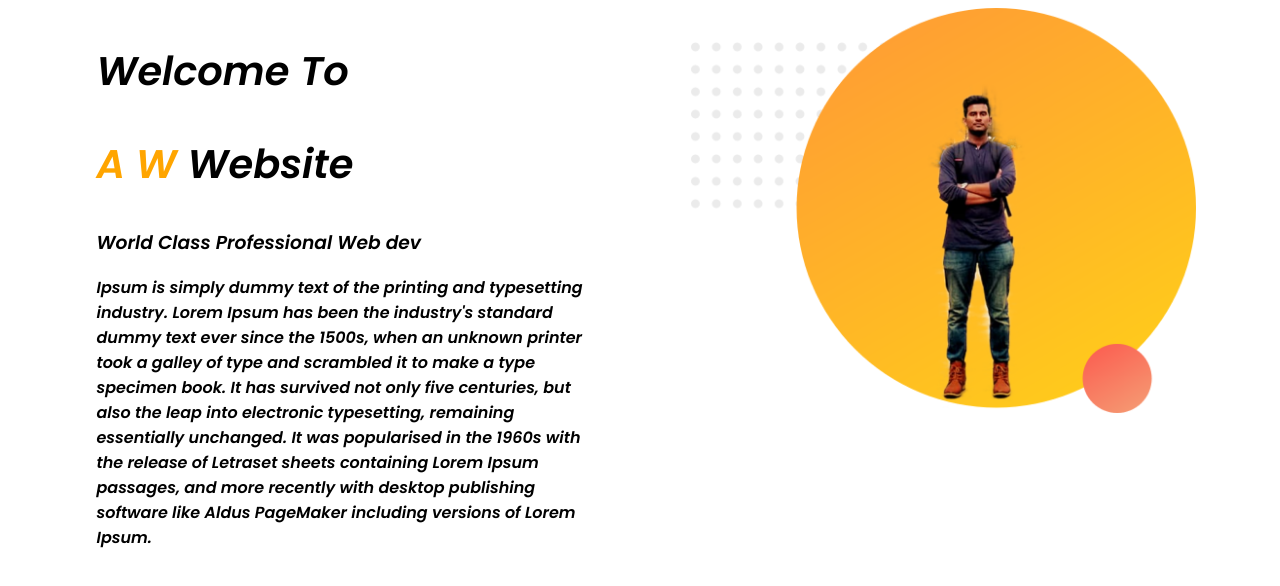
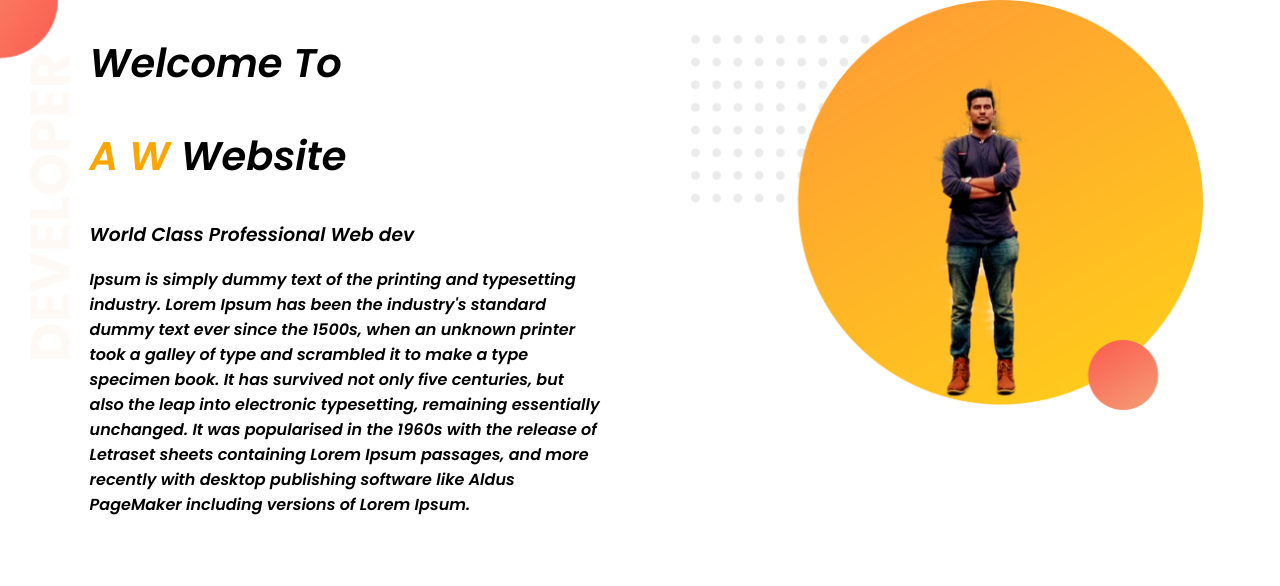
Before and after one commit to awprince69/web-portfolio, a plain HTML site: page index.html in a window 1280 px wide. Drawn offline with Linux system fonts and the light colour scheme.

Commit message:
background image

```diff
--- a/index.html
+++ b/index.html
@@ -8,7 +8,7 @@
     <link rel="stylesheet" href="style.css">
 </head>
 <body>
-   <section>
+   <section class="top-banner">
        <div class="half-width">
         <h1>Welcome To</h1>
         <h1><span class="name-highlight"> A W</span> Website</h1>
--- a/style.css
+++ b/style.css
@@ -1,5 +1,6 @@
 body{
     font-family: 'Poppins', sans-serif;
+    margin: 0%;
 }
 
 h1{
@@ -18,3 +19,10 @@ h1{
 .half-width img{
     width: 100%;
 }
+.top-banner{
+    background-image: url(images/top-banner.png);
+    background-repeat: no-repeat;
+}
+section{
+    height: 500px;
+}
```
